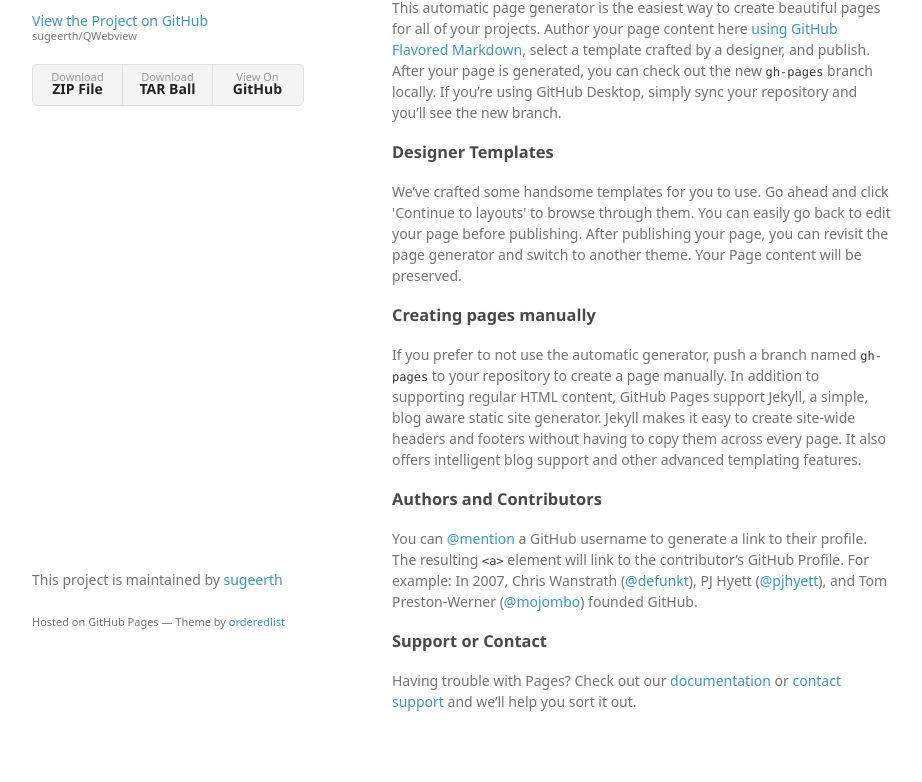
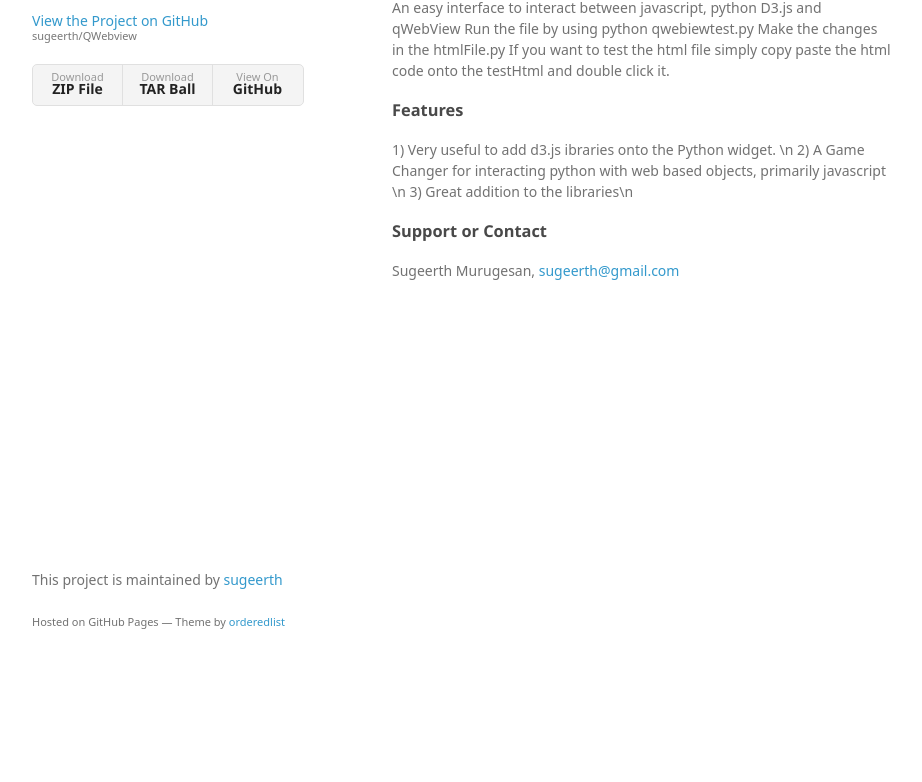
Before and after one commit to sugeerth/QWebview, a plain HTML site: page index.html in a window 1280 px wide. Shown: the part 99-881 px from the top of the page, without its empty margins (178-1100 px from the left). After the commit the page ends 800 px from the top, so only its background shows below. Drawn offline with Linux system fonts and the light colour scheme; a web font is replaced by a local one.

```diff
--- a/index.html
+++ b/index.html
@@ -29,29 +29,24 @@
       </header>
       <section>
         <h3>
-<a id="welcome-to-github-pages" class="anchor" href="#welcome-to-github-pages" aria-hidden="true"><span aria-hidden="true" class="octicon octicon-link"></span></a>Welcome to GitHub Pages.</h3>
+<a id="welcome-to-qwebview" class="anchor" href="#welcome-to-qwebview" aria-hidden="true"><span aria-hidden="true" class="octicon octicon-link"></span></a>Welcome to QwebView.</h3>
 
-<p>This automatic page generator is the easiest way to create beautiful pages for all of your projects. Author your page content here <a href="https://guides.github.com/features/mastering-markdown/">using GitHub Flavored Markdown</a>, select a template crafted by a designer, and publish. After your page is generated, you can check out the new <code>gh-pages</code> branch locally. If you’re using GitHub Desktop, simply sync your repository and you’ll see the new branch.</p>
+<p>An easy interface to interact between javascript, python D3.js and qWebView
+Run the file by using python qwebiewtest.py
+Make the changes in the htmlFile.py
+If you want to test the html file simply copy paste the html code onto the testHtml and double click it.</p>
 
 <h3>
-<a id="designer-templates" class="anchor" href="#designer-templates" aria-hidden="true"><span aria-hidden="true" class="octicon octicon-link"></span></a>Designer Templates</h3>
+<a id="features" class="anchor" href="#features" aria-hidden="true"><span aria-hidden="true" class="octicon octicon-link"></span></a>Features</h3>
 
-<p>We’ve crafted some handsome templates for you to use. Go ahead and click 'Continue to layouts' to browse through them. You can easily go back to edit your page before publishing. After publishing your page, you can revisit the page generator and switch to another theme. Your Page content will be preserved.</p>
-
-<h3>
-<a id="creating-pages-manually" class="anchor" href="#creating-pages-manually" aria-hidden="true"><span aria-hidden="true" class="octicon octicon-link"></span></a>Creating pages manually</h3>
-
-<p>If you prefer to not use the automatic generator, push a branch named <code>gh-pages</code> to your repository to create a page manually. In addition to supporting regular HTML content, GitHub Pages support Jekyll, a simple, blog aware static site generator. Jekyll makes it easy to create site-wide headers and footers without having to copy them across every page. It also offers intelligent blog support and other advanced templating features.</p>
-
-<h3>
-<a id="authors-and-contributors" class="anchor" href="#authors-and-contributors" aria-hidden="true"><span aria-hidden="true" class="octicon octicon-link"></span></a>Authors and Contributors</h3>
-
-<p>You can <a href="https://help.github.com/articles/basic-writing-and-formatting-syntax/#mentioning-users-and-teams" class="user-mention">@mention</a> a GitHub username to generate a link to their profile. The resulting <code>&lt;a&gt;</code> element will link to the contributor’s GitHub Profile. For example: In 2007, Chris Wanstrath (<a href="https://github.com/defunkt" class="user-mention">@defunkt</a>), PJ Hyett (<a href="https://github.com/pjhyett" class="user-mention">@pjhyett</a>), and Tom Preston-Werner (<a href="https://github.com/mojombo" class="user-mention">@mojombo</a>) founded GitHub.</p>
+<p>1) Very useful to add d3.js ibraries onto the Python widget. \n
+2) A Game Changer for interacting python with web based objects, primarily javascript \n
+3) Great addition to the libraries\n</p>
 
 <h3>
 <a id="support-or-contact" class="anchor" href="#support-or-contact" aria-hidden="true"><span aria-hidden="true" class="octicon octicon-link"></span></a>Support or Contact</h3>
 
-<p>Having trouble with Pages? Check out our <a href="https://help.github.com/pages">documentation</a> or <a href="https://github.com/contact">contact support</a> and we’ll help you sort it out.</p>
+<p>Sugeerth Murugesan, <a href="mailto:sugeerth@gmail.com">sugeerth@gmail.com</a></p>
       </section>
       <footer>
         <p>This project is maintained by <a href="https://github.com/sugeerth">sugeerth</a></p>
```
Also changed, not shown: params.json (+1 -1 lines).
